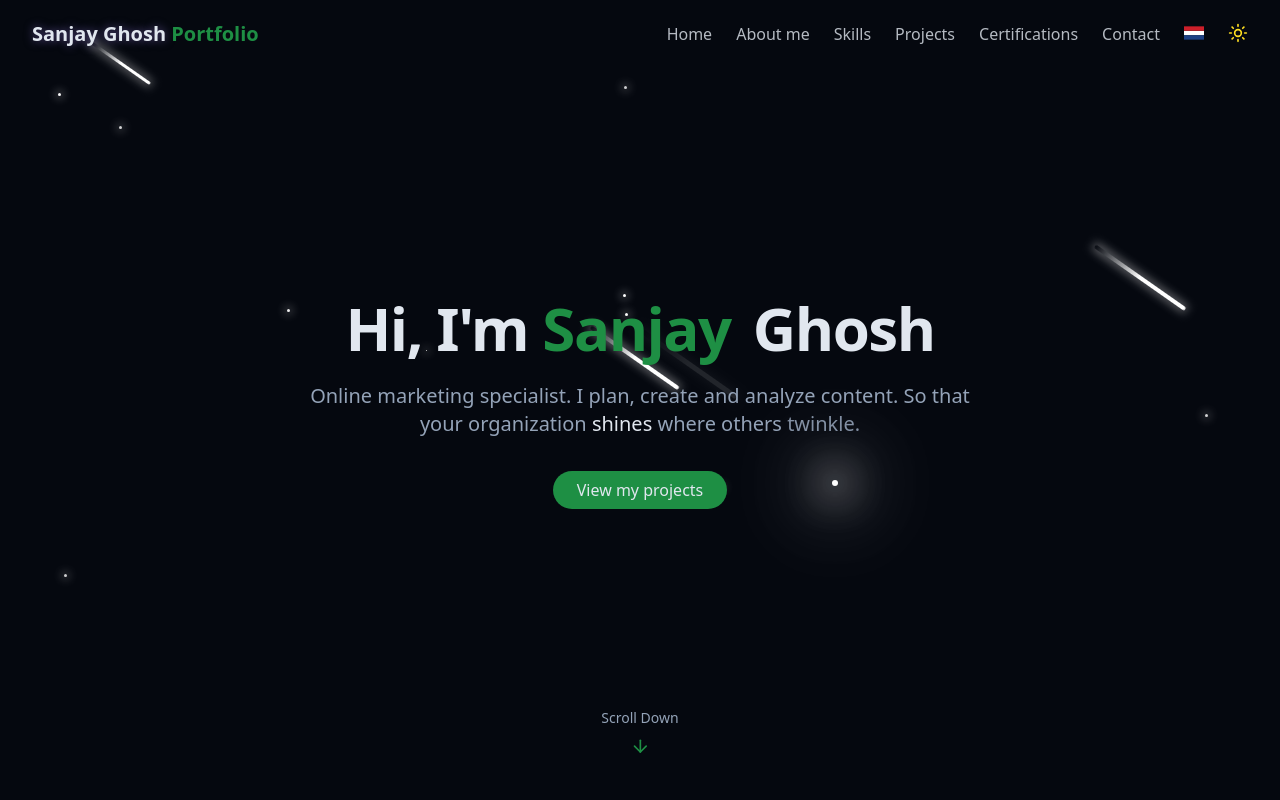
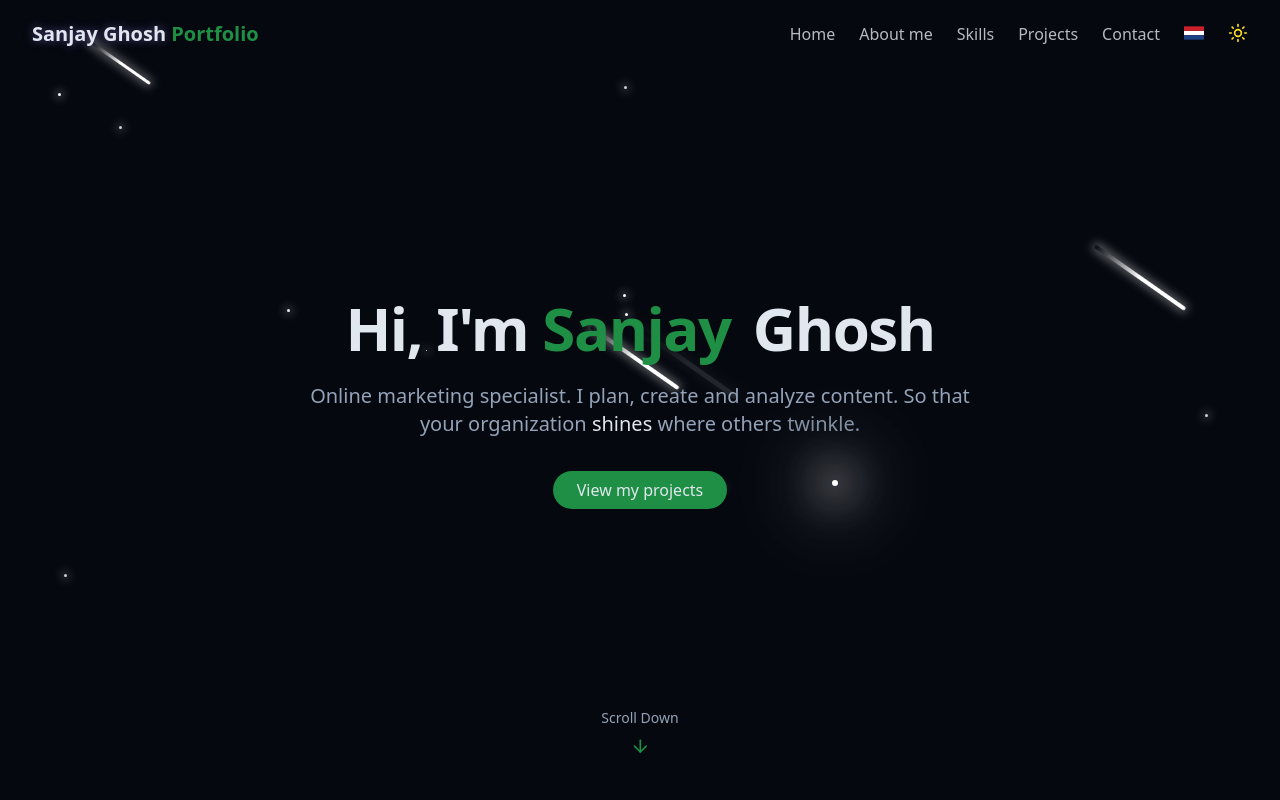
Before and after one commit to Sharkmaaan/portfolio-website, a React (Vite) app: page / in a window 1280 px wide. Shown: the top 800 px of the page. Built offline with nearby package versions, Linux system fonts and the light colour scheme.

Commit message:
Remove certification from navbar

```diff
--- a/src/components/NavBar.jsx
+++ b/src/components/NavBar.jsx
@@ -15,7 +15,7 @@ export const NavBar = () => {
             {name: t('nav.about'), href: "#overmij"},
             {name: t('nav.skills'), href: "#vaardigheden"},
             {name: t('nav.projects'), href: "#projecten"},
-            {name: t('nav.certifications'), href: "#certificaten"},
+            /*{name: t('nav.certifications'), href: "#certificaten"},*/
             {name: t('nav.contact'), href: "#contact"},
         ]
 
```
